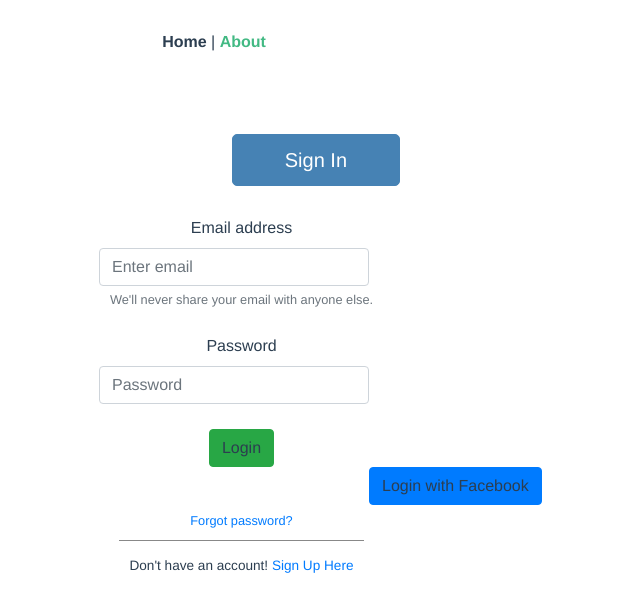
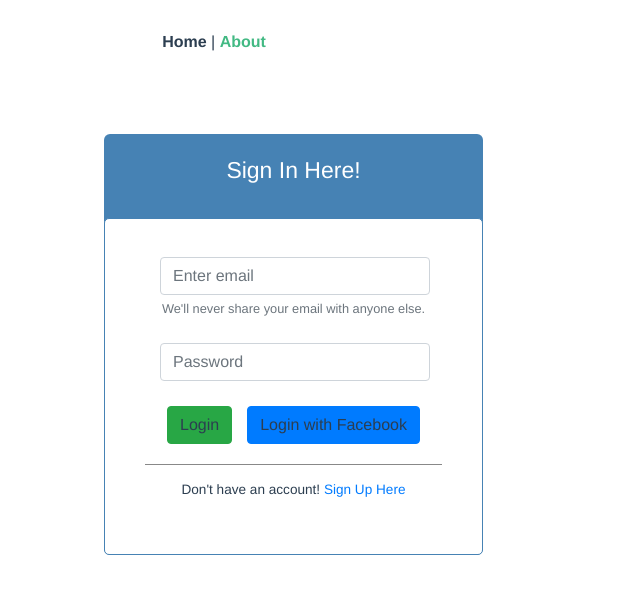
Before and after one commit to MoviesAPI/Movies-client, a Vue app in the folder client/: page /about in a window 1280 px wide. Shown: the top 612 px of the page, without its empty margins (426-1066 px from the left). Built offline with nearby package versions, Linux system fonts and the light colour scheme.

Commit message:
fifth commit

```diff
--- a/client/src/components/loginForm.vue
+++ b/client/src/components/loginForm.vue
@@ -1,31 +1,29 @@
 <template>
     <div id="loginbox" style="margin-top:50px;" class="mainbox col-md-6 col-md-offset-3 col-sm-8 col-sm-offset-2">
     <div id="loginbox" style="margin-top:50px;" class="mainbox col-md-6 col-md-offset-3 col-sm-8 col-sm-offset-2">
-        <div class="panel-heading">
-            <div class="panel-title">Sign In</div>
-                    </div>
+        <div class="panel-heading-login">
+            <div id="signin" class="panel-title-login">Sign In Here!</div>
+            <div style="padding-top:30px" class="panel-body" >
+            <div style="display:none" id="login-alert" class="alert alert-danger col-sm-12"></div>
+        </div>
 
-        <div style="padding-top:30px" class="panel-body" >
-            <div style="display:none" id="login-alert" class="alert alert-danger col-sm-12"></div>
+
 
             <form v-if="!seen" id="loginform" class="form-horizontal" role="form">
                 <div style="margin-bottom: 25px" class="form-group">
-                    <label for="exampleInputEmail1">Email address</label>
-                    <input type="email" class="form-control" id="exampleInputEmail1" aria-describedby="emailHelp" placeholder="Enter email">
+                    <input type="email" class="form-control" id="login-input" aria-describedby="emailHelp" placeholder="Enter email">
                     <small id="emailHelp" class="form-text text-muted">We'll never share your email with anyone else.</small>
                 </div>
                 <div class="form-group" style="margin-bottom: 25px">
-                    <label for="exampleInputPassword1">Password</label>
-                    <input type="password" class="form-control" id="exampleInputPassword1" placeholder="Password">
+                    <input type="password" class="form-control" id="login-input" placeholder="Password">
                 </div>
 
-                <div style="margin-top:10px" class="form-group">
+                <div style="margin-top:10px" class="form-group-login">
                     <div class="col-sm-12 controls">
                         <a id="btn-login"  class="btn btn-success">Login  </a>
                         <a id="btn-fblogin"  class="btn btn-primary">Login with Facebook</a>
                     </div>
                 </div>
-                <div style="float:center; font-size: 80%; position: relative; top:-10px"><a href="#">Forgot password?</a></div>
                 <div class="form-group">
                     <div class="col-md-12 control">
                         <div style="border-top: 1px solid#888; padding-top:15px; font-size:85%" >
@@ -57,7 +55,7 @@ export default {
 
 <style>
 #btn-fblogin {
-  margin-left: 250px;
+  margin-left: 15px;
 }
 
 #loginbox {
@@ -65,6 +63,31 @@ export default {
   margin-left: 250px;
       /* border:1px solid black */
 
+}
+
+#loginform{
+    border: 1px solid steelblue;
+    width: 379px;
+    padding: 38px 25px;
+    border-radius: 5px;
+    background-color: white
+}
+
+.form-group-login{
+    padding-bottom: 20px;
+}
+
+.panel-heading-login{
+    width: 379px;
+    border-radius: 6px;
+    background-color: steelblue
+}
+
+
+#signin{
+    color: white;
+    font-size: 23px;
+    padding-top:19px;
 }
 
 #exampleInputEmail1{
```
